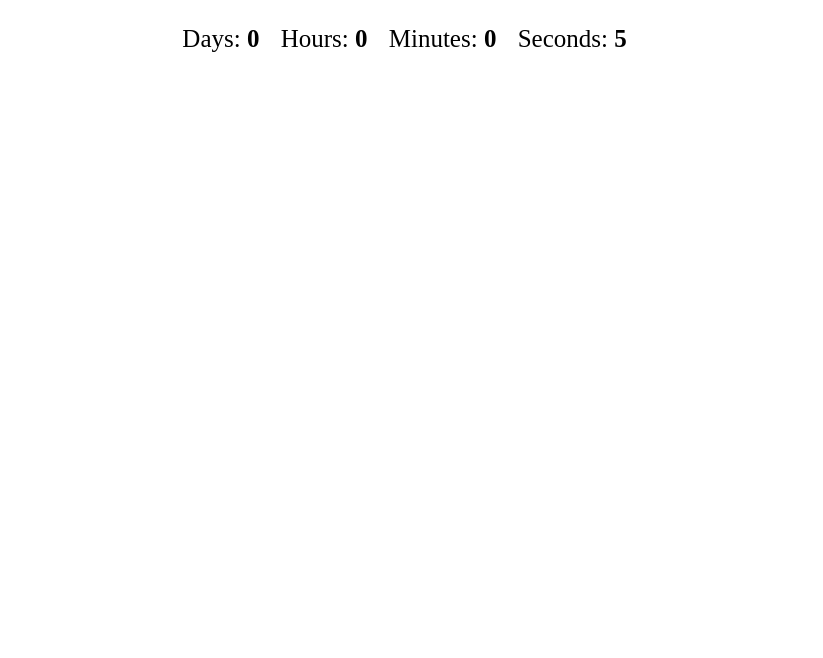
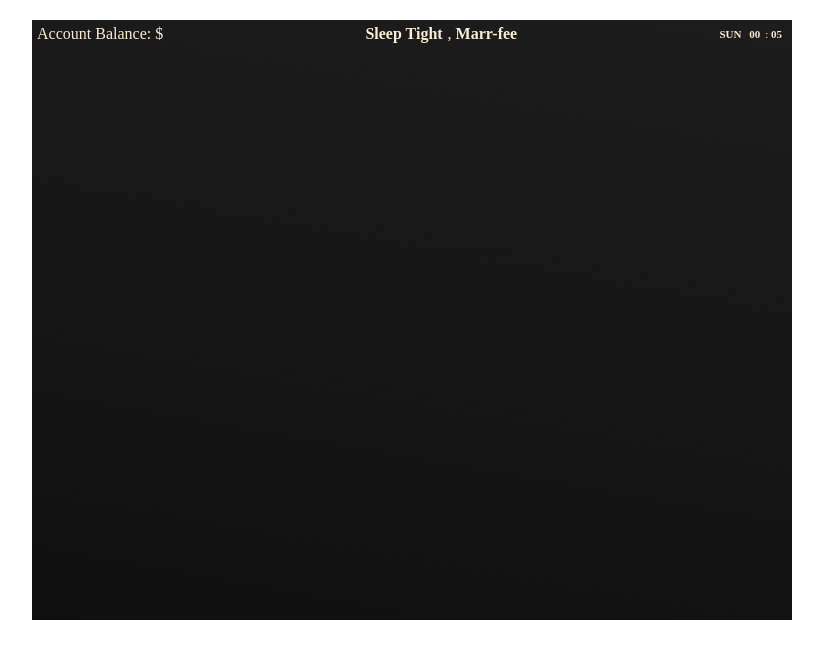
Before and after one commit to marr-fee/The-Life-Game, a plain HTML site: page index.html in a window 1280 px wide. Shown: the whole page, without its empty margins (228-1051 px from the left). Drawn offline with Linux system fonts and the light colour scheme.

Commit message:
Modified the time feature and greeting

```diff
--- a/index.html
+++ b/index.html
@@ -7,12 +7,24 @@
     <link rel="stylesheet" href="styles.css" />
   </head>
   <body>
-    <div class="container">
-      <p>
-        Days: <span id="days">0</span> Hours: <span id="hours">0</span> Minutes:
-        <span id="minutes">0</span> Seconds: <span id="seconds">0</span>
-      </p>
+    <div class="full-game-container">
+      <div class="top-page-container">
+        <div class="account-balance-container">
+          Account Balance: $<span id="account-balance"></span>
+        </div>
+        <div class="greeting-container">
+          <span id="greeting">Good Morning</span>,
+          <span id="username">Marr-fee</span>
+        </div>
+        <div class="time-container">
+          <p>
+            <span id="days"></span> <span id="hours"></span>:
+            <span id="minutes"></span>
+          </p>
+        </div>
+      </div>
     </div>
+
     <script src="script.js"></script>
   </body>
 </html>
--- a/script.js
+++ b/script.js
@@ -1,37 +1,147 @@
-let days = 0;
+const daysList = ['SUN','MON', 'TUE', 'WED', 'THU', 'FRI', 'SAT'];
+
+const monthsList = ['January', 'February', 'March',
+   'April', 'May', 'June',
+    'July', 'August', 'September',
+     'October', 'November', 'December'];
+
+const daysInMonth = [31, 28, 31, 30, 31, 30, 31, 31, 30, 31, 30, 31];
+
+let currentYear = 2025;
+
 let hours = 0;
 let minutes = 0;
-let seconds = 0;
+// let seconds = 0;
+let day = 1;
+let currentDayIndex = 0;
+let currentDay = daysList[currentDayIndex];
+let currentMonthIndex = 0;
+let currentMonth = monthsList[currentMonthIndex];
 
-let updateSeconds = document.getElementById('seconds');
+
+// let updateSeconds = document.getElementById('seconds');
 let updateMinutes = document.getElementById('minutes');
 let updateHours = document.getElementById('hours');
 let updateDays = document.getElementById('days');
+let updateGreeting = document.getElementById('greeting');
 
 const timeLoop = setInterval(() => {
-  seconds++;
+  minutes++;
 
-  if ( seconds === 60 ) {
+ /* if ( seconds === 60 ) {
     minutes++;
     seconds = 0;
-  };
+  }; */
   if ( minutes === 60 ) {
     hours++;
     minutes = 0;
   };
-  if ( hours === 24 ) {
-    days++;
-    hours = 0;
+  if (hours >= 5 && hours < 12) {
+    updateGreeting.innerText = 'Good Morning';
+  } else if (hours >= 12 && hours < 17) {
+    updateGreeting.innerText = 'Good Afternoon';
+  } else if (hours >= 17 && hours < 21) {
+    updateGreeting.innerText = 'Good Evening';
+  } else if( hours >= 21 && hours < 24){
+    updateGreeting.innerText = 'Good Night';
+  } else {
+    updateGreeting.innerText = 'Sleep Tight';
   }
 
-  updateSeconds.innerHTML = seconds;
-  updateMinutes.innerHTML = minutes;
-  updateHours.innerHTML = hours;
-  updateDays.innerHTML = days;
- // console.log(`Days: ${days}, Hours: ${hours}, Minutes: ${minutes}, Seconds: ${seconds}`);
+  if ( hours === 24 ) {
+   currentDayIndex = (currentDayIndex + 1) % daysList.length;
+    day++;
+   // console.log(day);
+   currentDay = daysList[currentDayIndex]
+    hours = 0;
+  };
+  if (day > daysInMonth[currentMonthIndex]) {
+    currentMonthIndex = (currentMonthIndex + 1) % monthsList.length;
+    currentMonth = monthsList[currentMonthIndex];
+    day = 1;
+   // console.log(day);
+   // console.log(currentMonth);
+  };
+  if (currentMonth === 'December') {
+    currentMonthIndex = 0;
+    currentYear++;
+   // console.log(currentYear);
+  }
 
-  if ( days >= 1 ) {
+
+
+// Format hours, minutes, and days to always show two digits
+const formattedHours = String(hours).padStart(2, '0');
+const formattedMinutes = String(minutes).padStart(2, '0');
+const formattedDays = String(days).padStart(2, '0');
+
+// updateSeconds.innerHTML = seconds;
+updateMinutes.innerHTML = formattedMinutes;
+updateHours.innerHTML = formattedHours;
+updateDays.innerHTML = currentDay;
+// console.log(`Days: ${days}, Hours: ${hours}, Minutes: ${minutes}, Seconds: ${seconds}`);
+
+  if ( currentMonth === monthsList[3] ) {
     clearInterval(timeLoop);
+   // console.log(currentMonth)
   //  console.log('! Day has passed!');
   }
 }, 1000);
+
+
+
+
+/*
+
+
+let accountBalance = 1000;
+let hygineLevel = 90;
+let stomachLevel = 90;
+let faithLevel = 50;
+let investments = 0;
+let restLevel = 80;
+let popularity = 0;
+let socialLife = 0;
+let selfConfidence = 0;
+let numberOfFriends = 0;
+let criminality = 0;
+let relationshipStatus = 'single';
+let employmentStatus = 'unemployed';
+let workXp = 0;
+let foodItems = 0;
+let beautyProducts = 0;
+let houseRent = 0;
+
+
+// gambling scenerio
+tries = 0;
+
+while (tries <= 20) {
+  function playBetting() {
+    playerGuess = 32;
+    bet = 20;
+    randomNumber = Math.floor(Math.random() * 100) + 1;
+    if (playerGuess === randomNumber) {
+      console.log('You win!')
+      accountBalance += 100;
+      faithLevel++;
+      selfConfidence++;
+      return true;
+    }
+    else{
+      accountBalance -= bet;
+      faithLevel--;
+      selfConfidence--;
+
+    }
+    console.log(randomNumber);
+    console.log(faithLevel);
+    console.log(selfConfidence);
+  }
+  playBetting();
+
+  console.log(accountBalance);
+  tries++;
+}  */
+
+//console.log(currentMonth);
--- a/styles.css
+++ b/styles.css
@@ -4,16 +4,29 @@
   box-sizing: border-box;
 }
 
-.container{
-  margin: 25px auto;
-  text-align: center;
-}
-
-p{
-  font-size: 25px;
+.time-container{
+  font-size: 11px;
 }
 
 span{
   font-weight: bold;
-  margin-right: 15px;
+  margin-right: 5px;
 }
+
+.full-game-container{
+  background-color: rgb(8, 8, 8);
+  background-image: linear-gradient(190deg, rgb(29, 29, 29), rgb(15, 15, 15));
+  color: antiquewhite;
+  margin: 20px auto;
+  width: 760px;
+  max-width: 100%;
+  height: 600px;
+}
+
+.top-page-container{
+  width: 100%;
+  display: flex;
+  justify-content: space-between;
+  align-items: center;
+  padding: 5px;
+}
```
